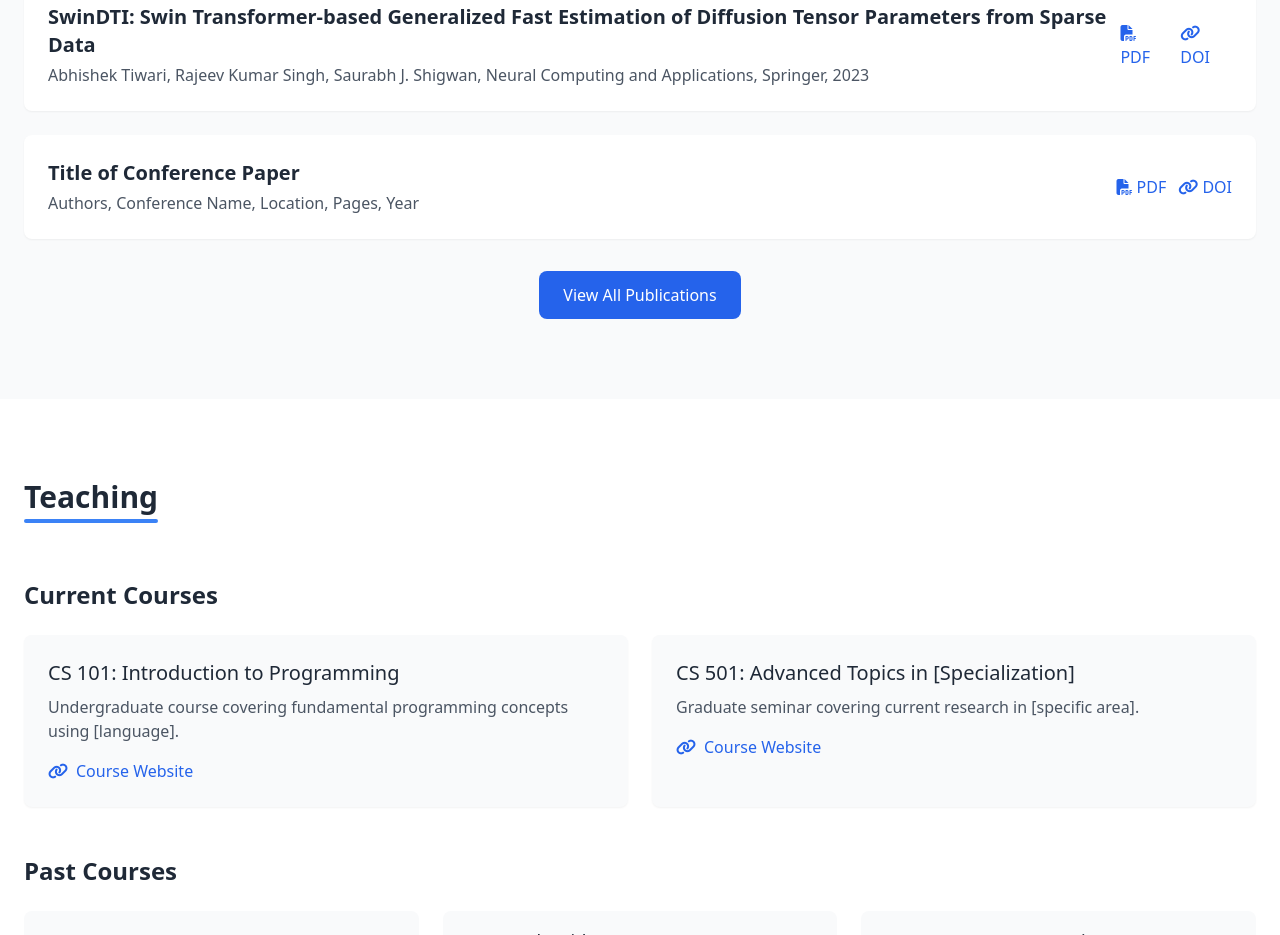
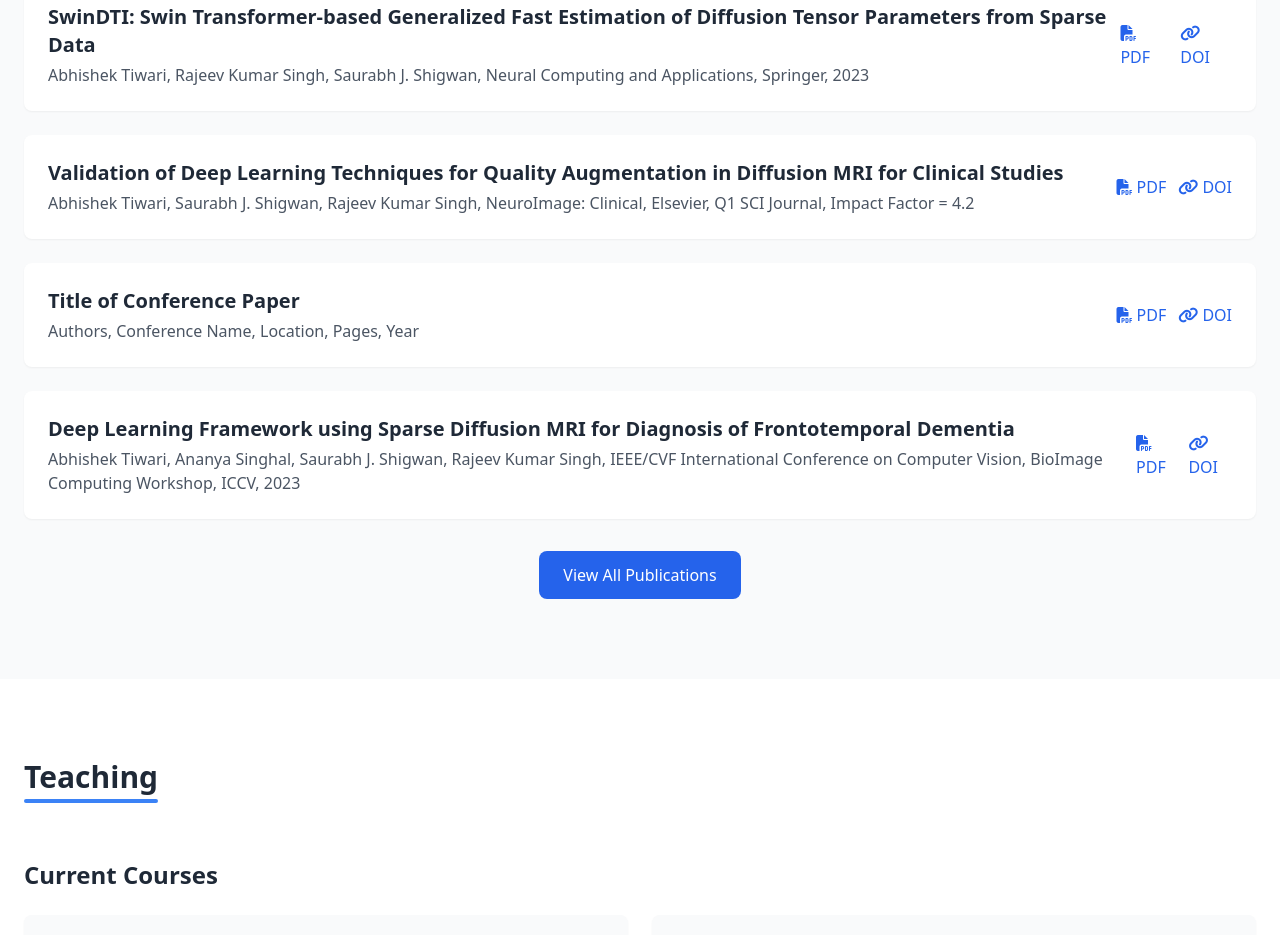
Before and after one commit to saurabhcsesnu/my-profile, a plain HTML site: page index2.html in a window 1280 px wide. Shown: the part 2559-3494 px from the top of the page. Drawn offline with nearby package versions, Linux system fonts and the light colour scheme.

Commit message:
Update index2.html

```diff
--- a/index2.html
+++ b/index2.html
@@ -246,6 +246,26 @@
                       </div>
                     </div>
 
+                    <div class="publication-card bg-white p-6 rounded-lg shadow-sm journal">
+                      <div class="flex flex-col md:flex-row md:items-center md:justify-between">
+                        <div>
+                          <h3 class="text-xl font-semibold text-gray-800">
+                            Validation of Deep Learning Techniques for Quality Augmentation in Diffusion MRI for Clinical Studies
+                          </h3>
+                          <p class="text-gray-600 mt-1">
+                            Abhishek Tiwari, Saurabh J. Shigwan, Rajeev Kumar Singh, NeuroImage: Clinical, Elsevier, Q1 SCI Journal, Impact Factor = 4.2
+                          </p>
+                        </div>
+                        <div class="mt-4 md:mt-0 flex space-x-3">
+                          <a href="#" class="text-blue-600 hover:text-blue-800">
+                            <i class="fas fa-file-pdf"></i> PDF
+                          </a>
+                          <a href="#" class="text-blue-600 hover:text-blue-800">
+                            <i class="fas fa-link"></i> DOI
+                          </a>
+                          </div>
+                        </div>
+                      </div>
                     <!-- Conference Papers -->
                     <div class="publication-card bg-white p-6 rounded-lg shadow-sm conference">
                         <div class="flex flex-col md:flex-row md:items-center md:justify-between">
@@ -259,7 +279,26 @@
                             </div>
                         </div>
                     </div>
-
+                    <div class="publication-card bg-white p-6 rounded-lg shadow-sm journal">
+                      <div class="flex flex-col md:flex-row md:items-center md:justify-between">
+                        <div>
+                          <h3 class="text-xl font-semibold text-gray-800">
+                            Deep Learning Framework using Sparse Diffusion MRI for Diagnosis of Frontotemporal Dementia
+                          </h3>
+                          <p class="text-gray-600 mt-1">
+                            Abhishek Tiwari, Ananya Singhal, Saurabh J. Shigwan, Rajeev Kumar Singh, IEEE/CVF International Conference on Computer Vision, BioImage Computing Workshop, ICCV, 2023
+                          </p>
+                        </div>
+                        <div class="mt-4 md:mt-0 flex space-x-3">
+                          <a href="#" class="text-blue-600 hover:text-blue-800">
+                            <i class="fas fa-file-pdf"></i> PDF
+                          </a>
+                          <a href="#" class="text-blue-600 hover:text-blue-800">
+                            <i class="fas fa-link"></i> DOI
+                          </a>
+                        </div>
+                      </div>
+                    </div>
                     <!-- Book Chapters -->
                     <!-- <div class="publication-card bg-white p-6 rounded-lg shadow-sm book-chapter">
                         <div class="flex flex-col md:flex-row md:items-center md:justify-between">
```
